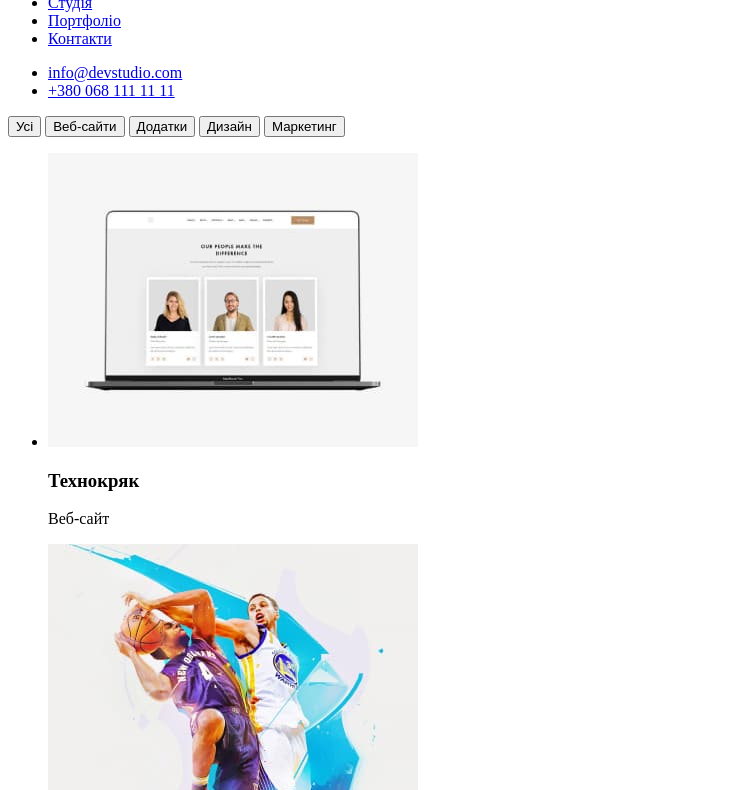
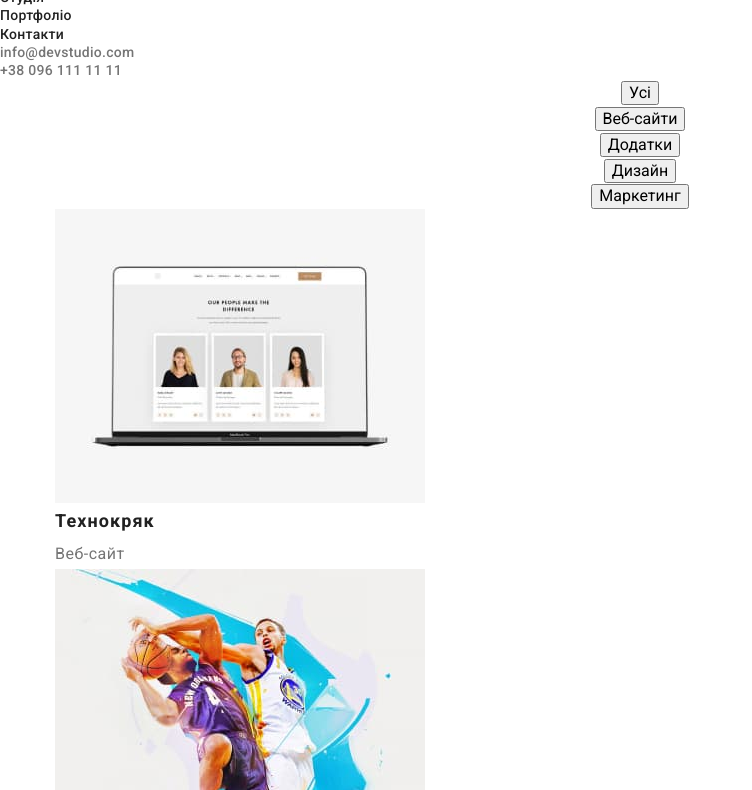
Before and after one commit to ZakharFrontend/Webstudio, a plain HTML site: page pages/portfolio.html in a window 1280 px wide. Shown: the part 48-838 px from the top of the page, without its empty margins (0-752 px from the left). Drawn offline with nearby package versions, Linux system fonts and the light colour scheme.

Commit message:
portfolio update

```diff
--- a/css/style.css
+++ b/css/style.css
@@ -233,3 +233,36 @@ p {
     line-height: 1.71;
     letter-spacing: 0.42px;
 }
+
+.button-item {
+    color: var(--h2h3text-color);
+    text-align: center;
+    font-family: "Roboto", sans-serif;
+    font-size: 16px;
+    font-weight: 500;
+    line-height: 1.62;
+    letter-spacing: 0.48px;
+}
+
+.button:hover {
+    color: var(--background12text-color);
+    background-color: var(--accent-color);
+}
+
+.allaboutus-title {
+    color: var(--h2h3text-color);
+    font-family: "Roboto", sans-serif;
+    font-size: 18px;
+    font-weight: 700;
+    line-height: 2.00;
+    letter-spacing: 1.08px;
+}
+
+.allaboutus-text {
+    color: var(--text-color);
+    font-family: "Roboto", sans-serif;
+    font-size: 16px;
+    font-weight: 400;
+    line-height: 1.87;
+    letter-spacing: 0.48px;
+}
--- a/pages/portfolio.html
+++ b/pages/portfolio.html
@@ -4,81 +4,92 @@
     <meta charset="UTF-8">
     <meta name="viewport" content="width=device-width, initial-scale=1.0">
     <title>Document</title>
-    <link rel="stylesheet" href="../css/portfolio.css">
+    <link rel="preconnect" href="https://fonts.googleapis.com">
+<link rel="preconnect" href="https://fonts.gstatic.com" crossorigin>
+<link href="https://fonts.googleapis.com/css2?family=DM+Serif+Display:ital@0;1&family=Inter:wght@100..900&family=Jost:ital,wght@0,100..900;1,100..900&family=Nunito:ital,wght@0,200..1000;1,200..1000&family=Oswald:wght@200..700&family=Raleway:ital,wght@0,100..900;1,100..900&family=Roboto:ital,wght@0,100;0,300;0,400;0,500;0,700;0,900;1,100;1,300;1,400;1,500;1,700;1,900&display=swap" rel="stylesheet">
+<link rel="stylesheet" href="https://cdnjs.cloudflare.com/ajax/libs/modern-normalize/2.0.0/modern-normalize.min.css" integrity="sha512-4xo8blKMVCiXpTaLzQSLSw3KFOVPWhm/TRtuPVc4WG6kUgjH6J03IBuG7JZPkcWMxJ5huwaBpOpnwYElP/m6wg==" crossorigin="anonymous" referrerpolicy="no-referrer" />
+<link rel="stylesheet" href="../css/common.css">
+<link rel="stylesheet" href="../css/style.css">
 </head>
 <body>
-    <header>
-        <a href="./index.html">Webstudio</a>
-        <nav>
-          <ul>
-            <li><a href="../index.html">Студія</a></li>
-            <li><a href="../pages/portfolio.htmlc">Портфоліо</a></li>
-            <li><a href="#">Контакти</a></li>
-          </ul>
-        </nav>
-        <ul>
-          <li><a href="mailto:info@devstudio.com">info@devstudio.com</a></li>
-          <li><a href="tel:+380681111111">+380 068 111 11 11</a></li>
+    <header class="header">
+      <a href="./index.html" class="logo"><span class="logo-span">Web</span>studio</a>
+      <nav class="header-nav">
+        <ul class="nav-list">
+          <li class="nav-item"><a href="./index.html" class="nav-link">Студія</a></li>
+          <li class="nav-item"><a href="./pages/portfolio.html" class="nav-link">Портфоліо</a></li>
+          <li class="nav-item"><a href="#" class="nav-link">Контакти</a></li>
         </ul>
-      </header>
+      </nav>
+      <ul class="header-list">
+        <li class="header-item"><a href="mailto:info@devstudio.com" class="header-link">info@devstudio.com</a></li>
+        <li class="header-item"><a href="tel:+380961111111" class="header-link">+38 096 111 11 11</a></li>
+      </ul>
+    </header>
       <main>
         <!-- Секція Кнопки -->
-        <section>
-            <button type="button">Усі</button>
-            <button type="button">Веб-сайти</button>
-            <button type="button">Додатки</button>
-            <button type="button">Дизайн</button>
-            <button type="button">Маркетинг</button>
-        </section>
+        <section class="section-button">
+            <div class="container">
+        <ul class="button-list">
+            <li class="button-item"><button type="button" class="button">Усі</button></li>
+            <li class="button-item"><button type="button" class="button">Веб-сайти</button></li>
+            <li class="button-item"><button type="button" class="button">Додатки</button></li>
+            <li class="button-item"><button type="button" class="button">Дизайн</button></li>
+            <li class="button-item"><button type="button" class="button">Маркетинг</button></li>
+        </ul>
+    </div>
+    </section>
         <!-- Секція проєкти -->
-        <section>
-            <ul>
-                <li>
+        <section class="all about us-section">
+      <div class="container">
+       <ul class="all about us-list">
+        <li class="all about us-item">
                     <img src="../grafika/dekstop.jpg" alt="Технокряк">
-                    <h3>Технокряк</h3>
-                    <p>Веб-сайт</p>
+                    <h3 class="allaboutus-title" class="allaboutus-title">Технокряк</h3>
+                    <p class="allaboutus-text">Веб-сайт</p>
                 </li>
-                <li>
+                <li class="all about us-item">
                     <img src="../grafika/basketball.jpg" alt="Постер New Orlean vs Golden Star">
-                    <h3>Постер New Orlean vs Golden Star</h3>
-                    <p>Дизайн</p>
+                    <h3 class="allaboutus-title">Постер New Orlean vs Golden Star</h3>
+                    <p class="allaboutus-text">Дизайн</p>
                 </li>
-                <li>
+                <li class="all about us-item">
                     <img src="../grafika/restourant.jpg" alt="Ресторан Seafood">
-                    <h3>Ресторан Seafood</h3>
-                    <p>Додаток</p>
+                    <h3 class="allaboutus-title">Ресторан Seafood</h3>
+                    <p class="allaboutus-text">Додаток</p>
                 </li>
-                <li>
+                <li class="all about us-item">
                     <img src="../grafika/headphones.jpg" alt="Проєкт Prime">
-                    <h3>Проєкт Prime</h3>
-                    <p>Маркетинг</p>
+                    <h3 class="allaboutus-title">Проєкт Prime</h3>
+                    <p class="allaboutus-text">Маркетинг</p>
                 </li>
-                <li>
+                <li class="all about us-item">
                     <img src="../grafika/boxes.jpg" alt="Проєкт Boxes">
-                    <h3>Проєкт Boxes</h3>
-                    <p>Додаток</p>
+                    <h3 class="allaboutus-title">Проєкт Boxes</h3>
+                    <p class="allaboutus-text">Додаток</p>
                 </li>
-                <li>
+                <li class="all about us-item">
                     <img src="../grafika/website.jpg" alt="Inspiration has no Borders">
-                    <h3>Inspiration has no Borders</h3>
-                    <p>Веб-сайт</p>
+                    <h3 class="allaboutus-title">Inspiration has no Borders</h3>
+                    <p class="allaboutus-text">Веб-сайт</p>
                 </li>
-                <li>
+                <li class="all about us-item">
                     <img src="../grafika/journal.jpg" alt="Видання Limited Edition">
-                    <h3>Видання Limited Edition</h3>
-                    <p>Дизайн</p>
+                    <h3 class="allaboutus-title">Видання Limited Edition</h3>
+                    <p class="allaboutus-text">Дизайн</p>
                 </li>
-                <li>
+                <li class="all about us-item">
                     <img src="../grafika/birka.jpg" alt="Проєкт LAB">
-                    <h3>Проєкт LAB</h3>
-                    <p>Маркетинг</p>
+                    <h3 class="allaboutus-title">Проєкт LAB</h3>
+                    <p class="allaboutus-text">Маркетинг</p>
                 </li>
-                <li>
+                <li class="all about us-item">
                     <img src="../grafika/growingbusiness.jpg" alt="Growing Business">
-                    <h3>Growing Business</h3>
-                    <p>Додаток</p>
+                    <h3 class="allaboutus-title">Growing Business</h3>
+                    <p class="allaboutus-text">Додаток</p>
                 </li>
             </ul>
+        </div>
         </section>
       </main>
       <footer>
```
Also changed, not shown: index.html (+1 -1 lines).
